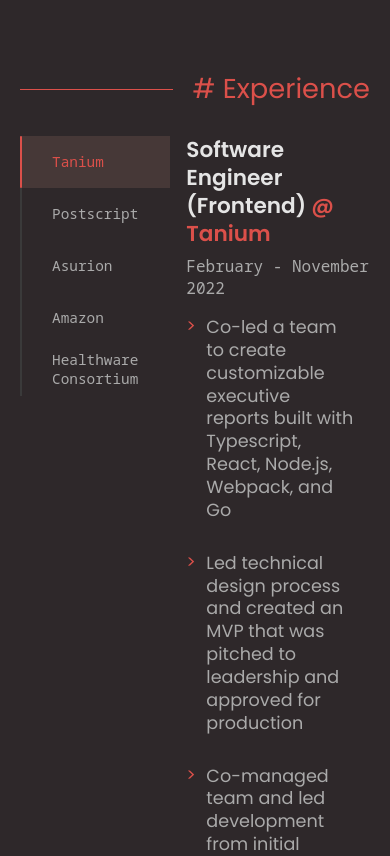
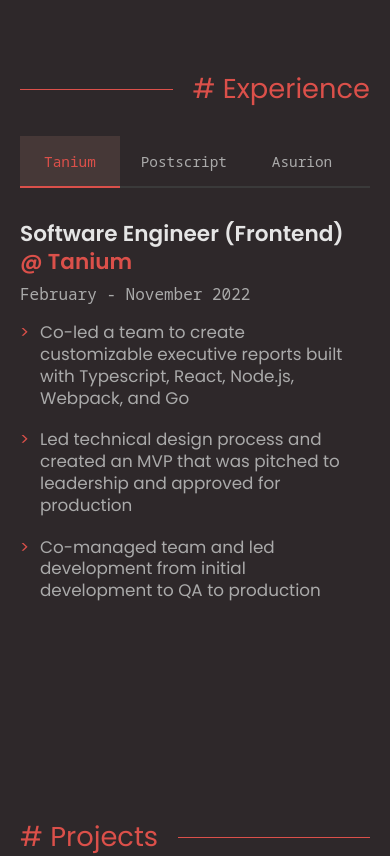
Before and after one commit to andrewRichardson/andrew-richardson-portfolio, a React (Create React App) app: page / in a window 390 px wide. Shown: the part 1640-2496 px from the top of the page. Built offline with nearby package versions, Linux system fonts and the light colour scheme.

Commit message:
Add responsive design for experience section

```diff
--- a/src/components/common/section/ExperienceSectionList.tsx
+++ b/src/components/common/section/ExperienceSectionList.tsx
@@ -14,9 +14,9 @@
 const ListItem = styled.li`
     position: relative;
     padding-left: 20px;
-    margin: 0 0 30px 0;
+    margin: 0 0 20px 0;
     list-style: none;
-    font-size: 1.1rem;
+    font-size: 1.05rem;
     font-weight: 400;
     color: ${darkText};
 
--- a/src/components/sections/ExperienceSection.tsx
+++ b/src/components/sections/ExperienceSection.tsx
@@ -70,11 +70,24 @@
     align-items: flex-start;
     font-size: 1rem;
     margin-top: 2rem;
+    min-height: 350px;
+
+    @media (max-width: 750px) {
+        flex-direction: column;
+    }
 `;
 
 const ListLabelContainer = styled.div`
-    display: block;
+    display: flex;
+    flex-direction: column;
     margin-right: 1rem;
+    width: 100%;
+
+    @media (max-width: 750px) {
+        margin: 0 0 2rem 0;
+        flex-direction: row;
+        overflow-x: scroll;
+    }
 `;
 
 const Label = styled.div<{ highlight?: boolean }>`
@@ -101,6 +114,15 @@
         background: ${lowlight};
     }
 
+    @media (max-width: 750px) {
+        align-items: center;
+        justify-content: center;
+        text-align: center;
+        width: 80px;
+        padding: 1rem 1.5rem;
+        box-shadow: inset 0 -2px 0 0 ${lightBackground};
+    }
+
     ${(props) =>
         props.highlight &&
         `
@@ -108,6 +130,10 @@
             color: ${highlight} !important;
         }
         background: ${lowlight};
+
+        @media (max-width: 750px) {
+            box-shadow: inset 0 -2px 0 0 ${highlight};
+        }
     `}
 
     transition: all 0.25s cubic-bezier(0.65, 0.05, 0.36, 1);
@@ -121,6 +147,10 @@
     border-radius: 5px;
     background: ${highlight};
     transform: translateY(calc(${(props) => props.keyIndex} * 52px));
+
+    @media (max-width: 750px) {
+        display: none;
+    }
 
     transition: transform 0.25s cubic-bezier(0.65, 0.05, 0.36, 1);
 `;
```
